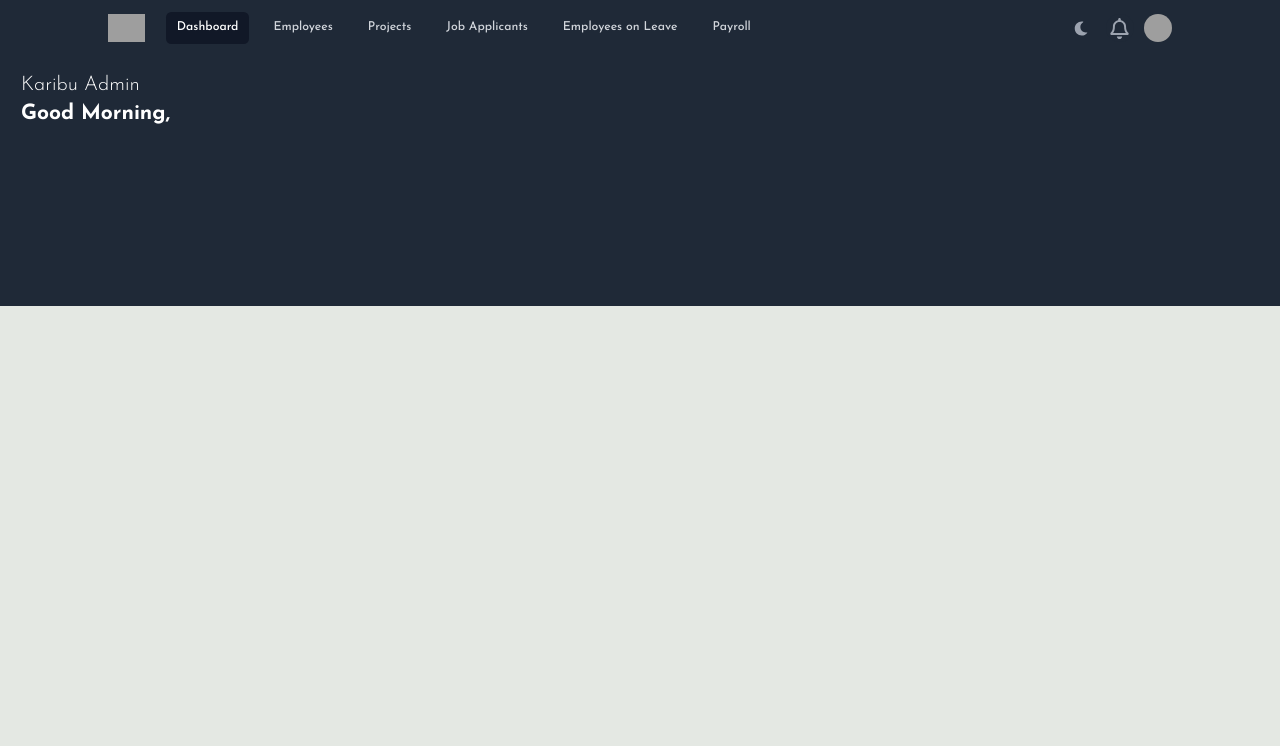
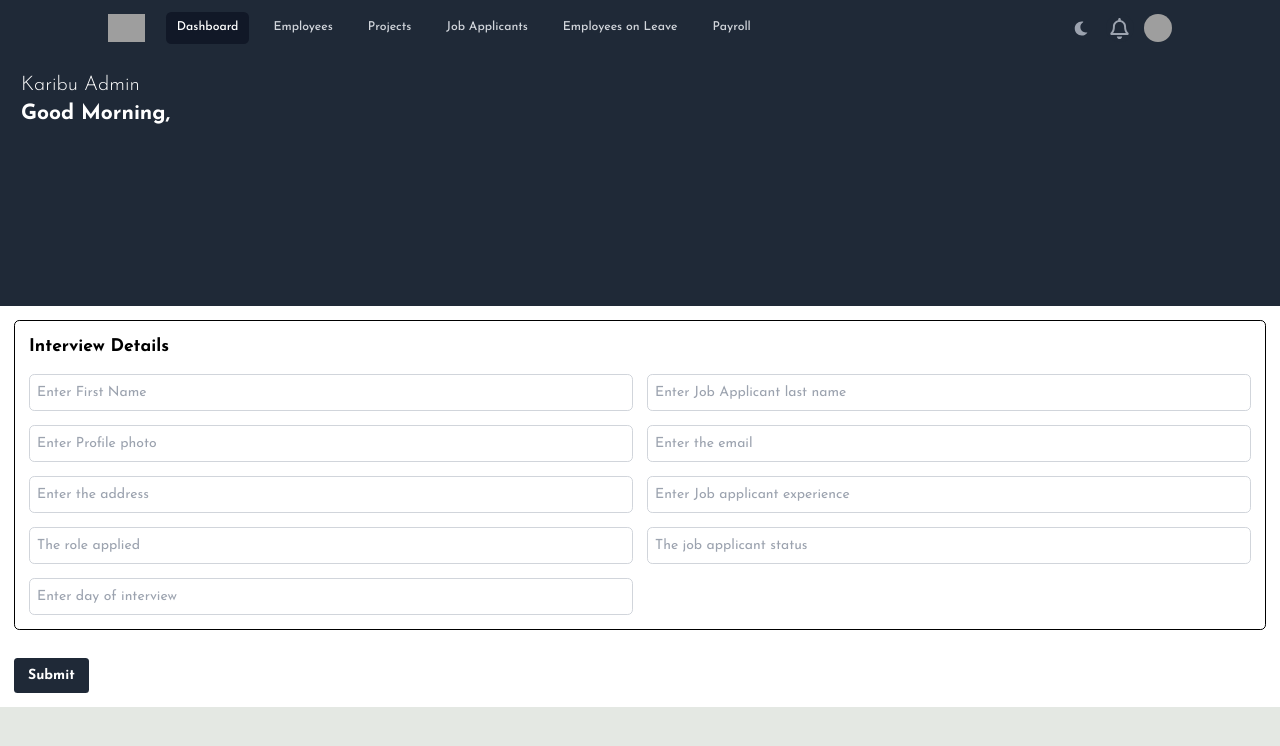
Before and after one commit to CodebyMaganga/HR_SYSTEM_FRONTEND, a React (Vite) app: page /add-job-applicant in a window 1280 px wide. Shown: the top 746 px of the page. Built offline with nearby package versions, Linux system fonts and the light colour scheme; grey boxes are pictures that could not be loaded.

Commit message:
feat:added forms on all pages

```diff
--- a/src/App.jsx
+++ b/src/App.jsx
@@ -15,6 +15,10 @@ import ProjectEmployees from "./pages/ProjectEmployees";
 import AddEmployee from "./pages/Forms/AddEmployee";
 import Login from "./pages/Login";
 import OnLeaveEmployees from "./pages/OnLeaveEmployees";
+import AddDepartment from "./pages/Forms/AddDepartment";
+import AddJobapplicant from "./pages/Forms/AddJobapplicant";
+import AddLeave from "./pages/Forms/AddLeave";
+import AddProject from "./pages/Forms/AddProject";
 
 function App() {
   return (
@@ -35,6 +39,10 @@ function App() {
         <Route path="/job-applicants" element={<JobApplicants />} />
         <Route path="/payroll" element={<Payroll />} />
         <Route path="/add-employee" element={<AddEmployee />} />
+        <Route path="/add-department" element={<AddDepartment />} />
+        <Route path="/add-job-applicant" element={<AddJobapplicant />} />
+        <Route path="/add-employee-on-leave" element={<AddLeave />} />
+        <Route path="/add-project" element={<AddProject />} />
       </Routes>
     </>
   );
--- a/src/components/MidCards.jsx
+++ b/src/components/MidCards.jsx
@@ -115,7 +115,7 @@ function MidCards() {
             <div className="flex displaycards">
               {/* Applicant Details and Button */}
               <div className="flex flex-row justify-between w-full">
-                <div className=" w-full rounded-[15px] h-38 bg-[#CBF2FF] overflow-auto displaycards hover:bg-[#] shadow-lg p-4 m-1 font-medium text-gray-700">
+                <div className=" w-full rounded-[15px] h-38 bg-[#CBF2FF] overflow-auto displaycards hover:bg-[#F9DDEE] shadow-lg p-4 m-1 font-medium text-gray-700">
                   <div className="displaycards">
                     {department.department_name}
                   </div>
--- a/src/index.css
+++ b/src/index.css
@@ -27,3 +27,6 @@ h2 {
   justify-content: center;
   align-items: center;
 }
+grossSalary {
+  color: black;
+}
--- a/src/pages/Forms/AddDepartment.jsx
+++ b/src/pages/Forms/AddDepartment.jsx
@@ -1,11 +1,9 @@
-import React, { useState } from "react";
+import * as Yup from "yup";
+import { useFormik } from "formik";
+import { toast } from "react-hot-toast";
+import { BASE_URL } from "../../components/utils";
 
 const InputField = ({ name, value, onChange, placeholder, type = "text" }) => {
-  const handleChange = (e) => {
-    console.log(e.target.value);
-    onChange(e.target.value);
-  };
-
   return (
     <input
       type={type}
@@ -19,42 +17,95 @@ const InputField = ({ name, value, onChange, placeholder, type = "text" }) => {
 };
 
 function AddDepartment() {
-  const [formData, setFormData] = useState({});
+  const formik = useFormik({
+    initialValues: {
+      first_name: "",
+      last_name: "",
+      DOB: "",
+      email: "",
+      phone: "",
+      gender: "",
+      national_ID: "",
+      address: "",
+      role: "",
+      nationality: "",
+      emergency_contact: "",
+      bankdetails: {
+        employee_salary: "",
+        employee_account: "",
+        employee_bank: "",
+        branch_code: "",
+      },
+      documents: {
+        document_type: "",
+      },
+      references: {
+        reference_name: "",
+        reference_phone: "",
+      },
+      dependants: {
+        first_name: "",
+        last_name: "",
+        gender: "",
+        age: "",
+        relationship: "",
+      },
+    },
+    validationSchema: Yup.object({
+      department_name: Yup.string().required("Department name is required"),
+      department_employees: Yup.string().required(
+        "Department Employees are required"
+      ),
+    }),
+    onSubmit: async (values, formikBag) => {
+      try {
+        const res = await fetch(`${BASE_URL}/departments`, {
+          method: "POST",
+          headers: {
+            "Content-Type": "application/json",
+          },
+          body: JSON.stringify(values),
+        });
+        const data = await res.json();
 
-  const departmentFields = [
-    { name: "department_name", placeholder: "Department Name" },
-    { name: "department_employees", placeholder: "Department Employees" },
-  ];
+        if (!res.ok) {
+          throw new Error("Failed to add department");
+        }
 
-  const handleSubmit = (e) => {
-    e.preventDefault();
-    // Handle form submission here
-    console.log(formData);
-  };
-
-  const handleChange = (fieldName, fieldValue) => {
-    setFormData({
-      ...formData,
-      [fieldName]: fieldValue,
-    });
-  };
-
+        if (data.statusCode === 200) {
+          toast.success(data.message);
+          formikBag.resetForm();
+        } else {
+          toast.error(data.message);
+        }
+      } catch (error) {
+        console.log("Unable to add departments", error.message);
+        toast.error("Failed to add departments: " + error.message);
+      }
+    },
+  });
   return (
-    <div className="container bg-gray-300 mx-auto p-4">
-      <form className="space-y-8" onSubmit={handleSubmit}>
-        {/* Personal Details Section */}
+    <div className="container bg-white mx-auto p-4">
+      <form className="space-y-8" onSubmit={formik.handleSubmit}>
+        {/*   Department Details Section */}
         <div className="border border-black p-4 rounded-md">
           <h2 className="font-bold text-xl mb-4">Department Details</h2>
-          <div className=" grid grid-cols-1 md:grid-cols-2 gap-4">
-            {departmentFields.map((field) => (
-              <InputField
-                key={field.name}
-                name={field.name}
-                value={formData[field.name] || ""}
-                placeholder={field.placeholder}
-                onChange={(e) => handleChange(field.name, e.target.value)}
-              />
-            ))}
+          <div className="grid grid-cols-1 md:grid-cols-2 gap-4">
+            <InputField
+              type="text"
+              name="department_name"
+              value={formik.values.department_name}
+              placeholder="Enter Department Name"
+              onChange={formik.handleChange}
+            />
+
+            <InputField
+              type="text"
+              name="depart_employees"
+              value={formik.values.department_employees}
+              placeholder="Enter department Employees"
+              onChange={formik.handleChange}
+            />
           </div>
         </div>
         <button
--- a/src/pages/Forms/AddJobapplicant.jsx
+++ b/src/pages/Forms/AddJobapplicant.jsx
@@ -1,10 +1,9 @@
-import React, { useState } from "react";
+import * as Yup from "yup";
+import { useFormik } from "formik";
+import { toast } from "react-hot-toast";
+import { BASE_URL } from "../../components/utils";
 
 const InputField = ({ name, value, onChange, placeholder, type = "text" }) => {
-  const handleChange = (e) => {
-    onChange(e.target.value);
-  };
-
   return (
     <input
       type={type}
@@ -18,49 +17,126 @@ const InputField = ({ name, value, onChange, placeholder, type = "text" }) => {
 };
 
 function AddJobapplicant() {
-  const [formData, setFormData] = useState({});
+  const formik = useFormik({
+    initialValues: {
+      first_name: "",
+      last_name: "",
+      photo: "",
+      email: "",
+      address: "",
+      experience: "",
+      role_applied: "",
+      status: "",
+      interview: "",
+    },
+    validationSchema: Yup.object({
+      first_name: Yup.string().required("first name is required"),
+      last_name: Yup.string().required("last name is required"),
+      photo: Yup.string().required("Profile photo  is required"),
+      email: Yup.string().required("email is required"),
+      address: Yup.string().required("address is required"),
+      experience: Yup.string().required("experience is required"),
+      role_applied: Yup.string().required("role_applied is required"),
+      status: Yup.string().required("status is required"),
+      interview: Yup.string().required("interview is required"),
+    }),
+    onSubmit: async (values, formikBag) => {
+      try {
+        const res = await fetch(`${BASE_URL}/job_applicants`, {
+          method: "POST",
+          headers: {
+            "Content-Type": "application/json",
+          },
+          body: JSON.stringify(values),
+        });
+        const data = await res.json();
 
-  const jobapplicantFields = [
-    { name: "firstName", placeholder: "First Name" },
-    { name: "lastName", placeholder: "Last Name" },
-    { name: "email", placeholder: "Email" },
-    { name: "address", placeholder: "Address" },
-    { name: "experience", placeholder: "Experience" },
-    { name: "role_applied", placeholder: "Role applied " },
-    { name: "status", placeholder: "Status" },
-    { name: "interview", placeholder: "Interview" },
-    { name: "profile", placeholder: "Profile Picture URL" },
-  ];
+        if (!res.ok) {
+          throw new Error("Failed to add Job Applicant");
+        }
 
-  const handleSubmit = (e) => {
-    e.preventDefault();
-    // Handle form submission here
-    console.log(formData);
-  };
-
-  const handleChange = (fieldName, fieldValue) => {
-    setFormData({
-      ...formData,
-      [fieldName]: fieldValue,
-    });
-  };
-
+        if (data.statusCode === 200) {
+          toast.success(data.message);
+          formikBag.resetForm();
+        } else {
+          toast.error(data.message);
+        }
+      } catch (error) {
+        console.log("Unable to add interviews", error.message);
+        toast.error("Failed to add interviews: " + error.message);
+      }
+    },
+  });
   return (
-    <div className="container bg-gray-300 mx-auto p-4">
-      <form className="space-y-8 " onSubmit={handleSubmit}>
-        {/* Job Application Details Section */}
+    <div className="container bg-white mx-auto p-4">
+      <form className="space-y-8" onSubmit={formik.handleSubmit}>
+        {/*   Department Details Section */}
         <div className="border border-black p-4 rounded-md">
-          <h2 className="font-bold text-xl mb-4">Job Applicant Details</h2>
-          <div className=" grid grid-cols-1 md:grid-cols-2 gap-4">
-            {jobapplicantFields.map((field) => (
-              <InputField
-                key={field.name}
-                name={field.name}
-                value={formData[field.name] || ""}
-                placeholder={field.placeholder}
-                onChange={(e) => handleChange(field.name, e.target.value)}
-              />
-            ))}
+          <h2 className="font-bold text-xl mb-4">Interview Details</h2>
+          <div className="grid grid-cols-1 md:grid-cols-2 gap-4">
+            <InputField
+              type="text"
+              name="first_name"
+              value={formik.values.first_name}
+              placeholder="Enter First Name"
+              onChange={formik.handleChange}
+            />
+            <InputField
+              type="text"
+              name="last_name"
+              value={formik.values.last_name}
+              placeholder="Enter Job Applicant last name"
+              onChange={formik.handleChange}
+            />
+            <InputField
+              type="text"
+              name="photo"
+              value={formik.values.last_name}
+              placeholder="Enter Profile photo"
+              onChange={formik.handleChange}
+            />
+            <InputField
+              type="text"
+              name="email"
+              value={formik.values.last_name}
+              placeholder="Enter the email"
+              onChange={formik.handleChange}
+            />
+            <InputField
+              type="text"
+              name="address"
+              value={formik.values.last_name}
+              placeholder="Enter the address"
+              onChange={formik.handleChange}
+            />
+            <InputField
+              type="text"
+              name="experience"
+              value={formik.values.last_name}
+              placeholder="Enter Job applicant experience"
+              onChange={formik.handleChange}
+            />{" "}
+            <InputField
+              type="text"
+              name="role_applied"
+              value={formik.values.last_name}
+              placeholder="The role applied"
+              onChange={formik.handleChange}
+            />{" "}
+            <InputField
+              type="text"
+              name="status"
+              value={formik.values.last_name}
+              placeholder="The job applicant status"
+              onChange={formik.handleChange}
+            />{" "}
+            <InputField
+              type="text"
+              name="interview"
+              value={formik.values.last_name}
+              placeholder="Enter day of interview"
+              onChange={formik.handleChange}
+            />
           </div>
         </div>
         <button
```
Also changed, not shown: src/pages/Departments.jsx (+51 -1 lines), src/pages/Employees.jsx (+10 -12 lines).
